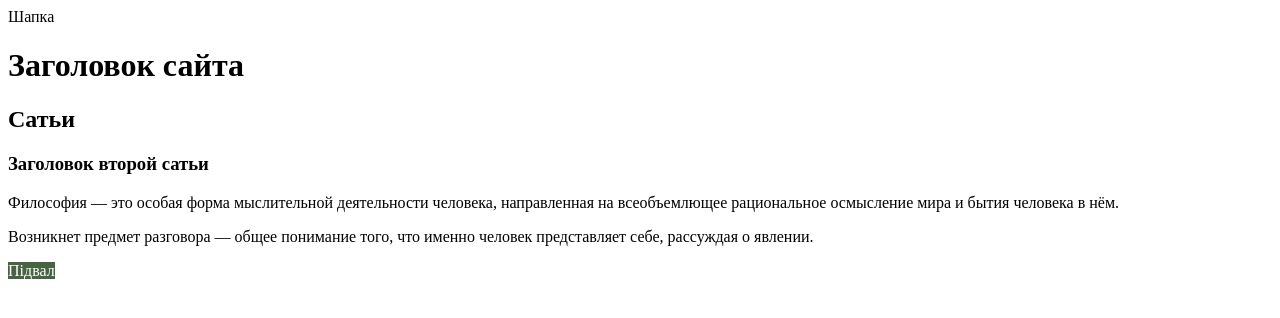
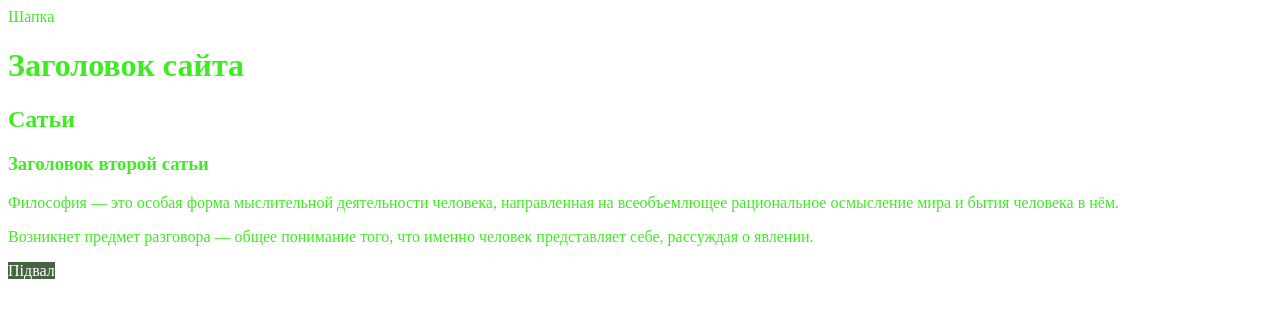
Before and after one commit to Vitori007/ferst, a plain HTML site: page index.html in a window 1280 px wide. Drawn offline with Linux system fonts and the light colour scheme.

Commit message:
Update index.html

```diff
--- a/index.html
+++ b/index.html
@@ -1,6 +1,6 @@
 <html>
 <title> Школа боевых искусств </title>
-  <header style="background - color:#73BECD; color:#3EB23"> Шапка </ header >
+  <header style="background - color:#73BECD; color:#3EEB23"> Шапка </ header >
   <main>
     <h1> Заголовок сайта<h1>
       <h2> Сатьи</h2>
```
